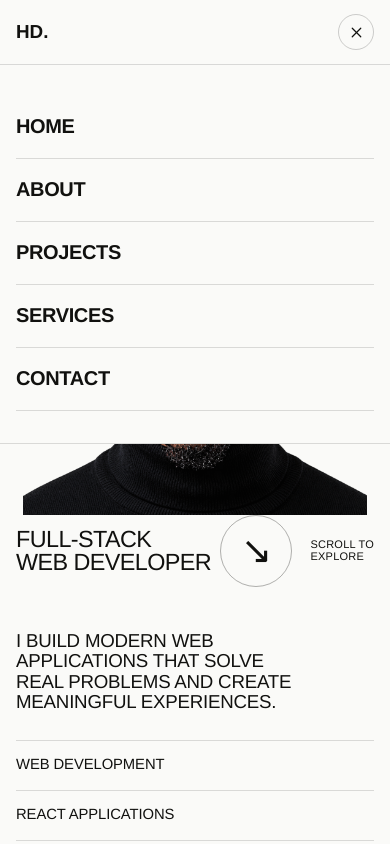
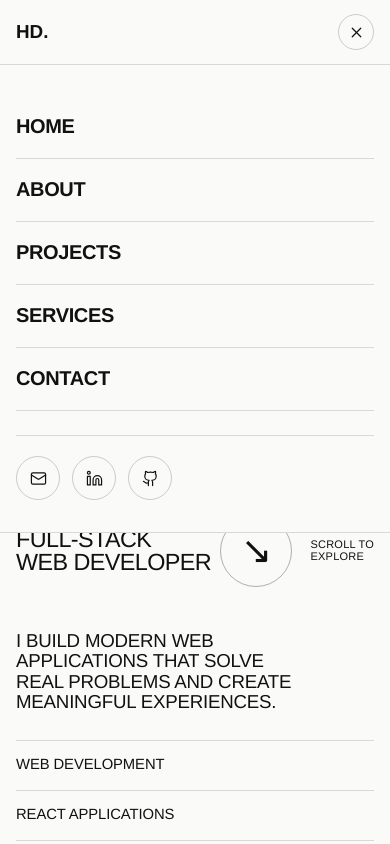
Before and after one commit to Hou123ssen/PORTFOLIO, a React (Vite) app: page / in a window 390 px wide. Both pictures are taken after a click on the button "Open menu". Shown: the top 844 px of the page. Built offline with nearby package versions, Linux system fonts and the light colour scheme.

Commit message:
Fix navbar social interactions

```diff
--- a/src/components/layout/Navbar.jsx
+++ b/src/components/layout/Navbar.jsx
@@ -17,8 +17,11 @@ const linksClass =
 const actionsClass =
   'flex items-center justify-self-end gap-2 min-[960px]:max-[1100px]:gap-1.5';
 
+const socialCircleClass =
+  'group inline-grid h-9 w-9 cursor-pointer place-items-center rounded-full border border-[rgba(17,17,15,0.2)] bg-transparent text-[var(--ink)] transition-all duration-300 ease-out hover:scale-[1.04] hover:border-[var(--ink)] hover:bg-[var(--ink)] hover:text-[var(--paper)] focus-visible:scale-[1.04] focus-visible:border-[var(--ink)] focus-visible:bg-[var(--ink)] focus-visible:text-[var(--paper)] focus-visible:outline focus-visible:outline-1 focus-visible:outline-offset-4 focus-visible:outline-[var(--ink)] [&_svg]:stroke-current';
+
 const iconButtonClass =
-  'inline-grid h-9 w-9 cursor-pointer place-items-center rounded-full border border-[rgba(17,17,15,0.2)] bg-transparent text-[var(--ink)] transition-all duration-300 ease-out hover:scale-[1.04] hover:border-[var(--ink)] hover:bg-[var(--ink)] hover:text-[var(--paper)] focus-visible:scale-[1.04] focus-visible:border-[var(--ink)] focus-visible:bg-[var(--ink)] focus-visible:text-[var(--paper)] focus-visible:outline focus-visible:outline-1 focus-visible:outline-offset-4 focus-visible:outline-[var(--ink)] min-[960px]:max-[1100px]:h-[34px] min-[960px]:max-[1100px]:w-[34px] max-[900px]:[&:not(:last-child)]:hidden';
+  `${socialCircleClass} min-[960px]:max-[1100px]:h-[34px] min-[960px]:max-[1100px]:w-[34px] max-[900px]:[&:not(:last-child)]:hidden`;
 
 const menuButtonClass = `${iconButtonClass} min-[901px]:hidden`;
 
@@ -31,19 +34,24 @@ const mobileMenuClass =
 const mobileLinkClass =
   "relative flex items-center justify-between border-b border-[var(--rule)] py-4 font-['Helvetica_Neue',Helvetica,Arial,ui-sans-serif,system-ui,sans-serif] text-[1.25rem] font-[620] uppercase tracking-[-0.018em] after:h-px after:w-12 after:bg-[var(--ink)] after:opacity-0 after:transition-opacity after:duration-300 after:ease-out hover:after:opacity-100 focus-visible:outline focus-visible:outline-1 focus-visible:outline-offset-4 focus-visible:outline-[var(--ink)] focus-visible:after:opacity-100";
 
+const mobileSocialClass = `${socialCircleClass} h-11 w-11`;
+
 const iconLinks = [
   {
     label: 'Email',
+    ariaLabel: 'Email Houssen',
     href: `mailto:${profile.email}`,
     icon: Mail,
   },
   {
     label: 'LinkedIn',
+    ariaLabel: 'Houssen on LinkedIn',
     href: profile.links.linkedin,
     icon: Linkedin,
   },
   {
     label: 'GitHub',
+    ariaLabel: 'Houssen on GitHub',
     href: profile.links.github,
     icon: Github,
   },
@@ -111,17 +119,17 @@ export function Navbar() {
           </nav>
 
           <div className={actionsClass} aria-label="Contact and social links">
-            {iconLinks.map(({ label, href, icon: Icon }) => (
+            {iconLinks.map(({ label, ariaLabel, href, icon: Icon }) => (
               <a
                 className={iconButtonClass}
                 href={href}
-                aria-label={label}
+                aria-label={ariaLabel}
                 title={label}
                 target={label === 'Email' ? undefined : '_blank'}
                 rel={label === 'Email' ? undefined : 'noopener noreferrer'}
                 key={label}
               >
-                <Icon aria-hidden="true" size={16} strokeWidth={1.7} />
+                <Icon aria-hidden="true" color="currentColor" size={16} strokeWidth={1.7} />
               </a>
             ))}
             <button
@@ -135,9 +143,9 @@ export function Navbar() {
               type="button"
             >
               {isMenuOpen ? (
-                <X aria-hidden="true" size={17} strokeWidth={1.7} />
+                <X aria-hidden="true" color="currentColor" size={17} strokeWidth={1.7} />
               ) : (
-                <Menu aria-hidden="true" size={17} strokeWidth={1.7} />
+                <Menu aria-hidden="true" color="currentColor" size={17} strokeWidth={1.7} />
               )}
             </button>
           </div>
@@ -164,6 +172,25 @@ export function Navbar() {
             {item.toUpperCase()}
           </a>
         ))}
+
+        <div className="mt-6 border-t border-[var(--rule)] pt-5">
+          <div className="flex items-center gap-3" aria-label="Social links">
+            {iconLinks.map(({ label, ariaLabel, href, icon: Icon }) => (
+              <a
+                aria-label={ariaLabel}
+                className={mobileSocialClass}
+                href={href}
+                key={label}
+                onClick={closeMenu}
+                rel={label === 'Email' ? undefined : 'noopener noreferrer'}
+                target={label === 'Email' ? undefined : '_blank'}
+                title={label}
+              >
+                <Icon aria-hidden="true" color="currentColor" size={17} strokeWidth={1.7} />
+              </a>
+            ))}
+          </div>
+        </div>
       </nav>
     </>
   );
```
